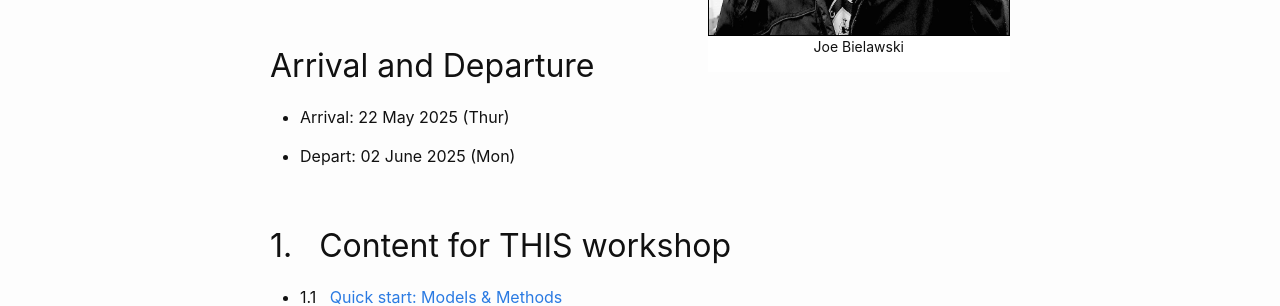
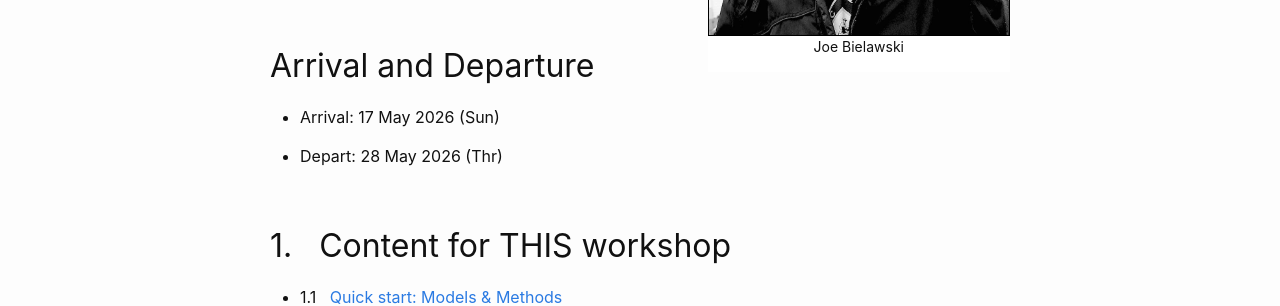
Before and after one commit to molevolworkshop/molevolworkshop.github.io, a Jekyll site: the page built from faculty/bielawski/bielawski.md, in a window 1280 px wide and 900 px high. Shown: the part 380-686 px from the top of the window. Built offline with Jekyll 4.4.1, drawn with Linux system fonts in a browser that asks for light colours.

Commit message:
Update bielawski.md
updated arrive and depart dates

```diff
--- a/faculty/bielawski/bielawski.md
+++ b/faculty/bielawski/bielawski.md
@@ -18,9 +18,9 @@ permalink: /faculty-bielawski/
 
 ## Arrival and Departure
 
-* Arrival: 22 May 2025 (Thur)
+* Arrival: 17 May 2026 (Sun)
 
-* Depart:  02 June 2025 (Mon)
+* Depart:  28 May 2026 (Thr)
 
 <br>
 
```
